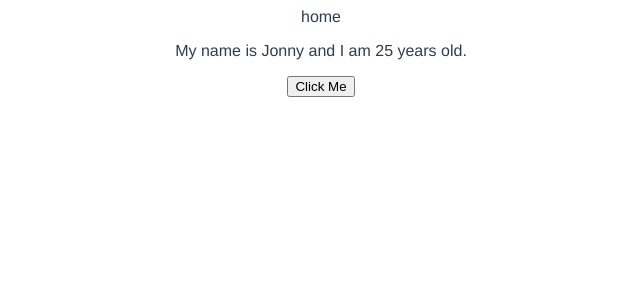
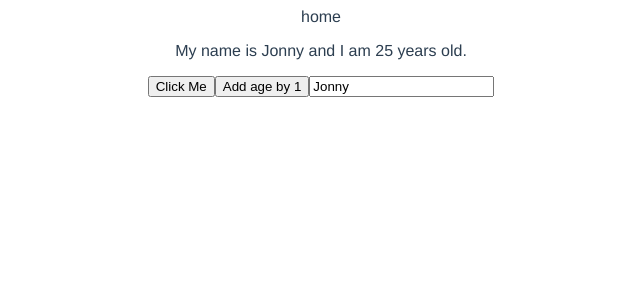
Before and after one commit to Jonnybuoy/jonny-blog, a Vue app: page / in a window 1280 px wide. Shown: the top 300 px of the page, without its empty margins (319-959 px from the left). Built offline with nearby package versions, Linux system fonts and the light colour scheme.

Commit message:
Using refs for reactivity

```diff
--- a/src/views/HomeView.vue
+++ b/src/views/HomeView.vue
@@ -1,21 +1,28 @@
 <template>
   <div class="home">
-    <p>My name is {{ name }} and I am {{ age }} years old.</p>
+    <p ref="p">My name is {{ name }} and I am {{ age }} years old.</p>
     <button @click="handleClick">Click Me</button>
+    <button @click="age++">Add age by 1</button>
+    <input type="text" v-model="name">
   </div>
 </template>
 
 <script>
+import { ref } from 'vue'
 
 export default {
   name: 'HomeView',
   setup() {
 
-    let name = "Jonny"
-    let age = 25
+    // const p = ref(null)
+
+    const name = ref("Jonny")
+    const age = ref(25)
 
     const handleClick = () => {
-      console.log("You clicked me")
+      name.value = "Gibbz"
+      age.value = 25
+
     }
 
     return { name, age, handleClick }
```
